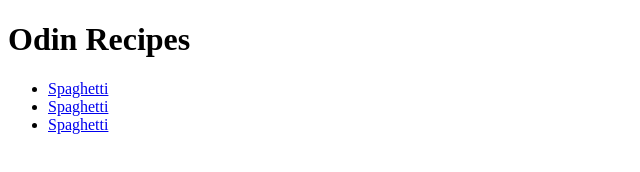
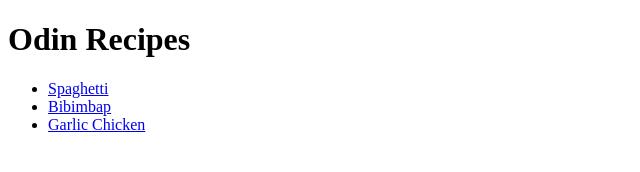
Before and after one commit to nnk1019/odin-recipes-2, a plain HTML site: page index.html in a window 1280 px wide. Shown: the full height of the page, 0-640 px from the left. Drawn offline with Linux system fonts and the light colour scheme.

Commit message:
Updated main page to show correct recipe name

```diff
--- a/index.html
+++ b/index.html
@@ -10,8 +10,8 @@
     <h1>Odin Recipes</h1>
     <ul>
       <li><a href="recipes/spaghetti.html">Spaghetti</a></li>
-      <li><a href="recipes/bibimbap.html">Spaghetti</a></li>
-      <li><a href="recipes/garlicchicken.html">Spaghetti</a></li>
+      <li><a href="recipes/bibimbap.html">Bibimbap</a></li>
+      <li><a href="recipes/garlicchicken.html">Garlic Chicken</a></li>
 
     </ul>
   </body>
```
